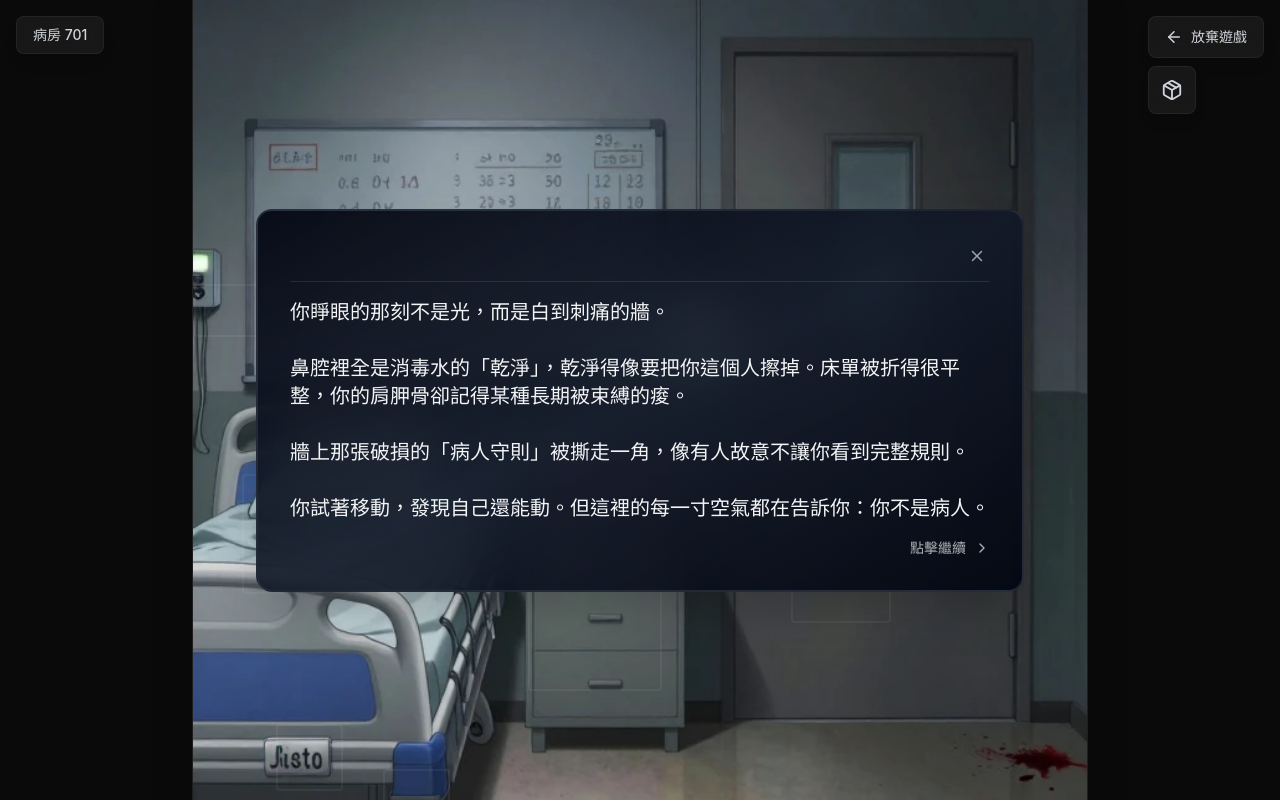
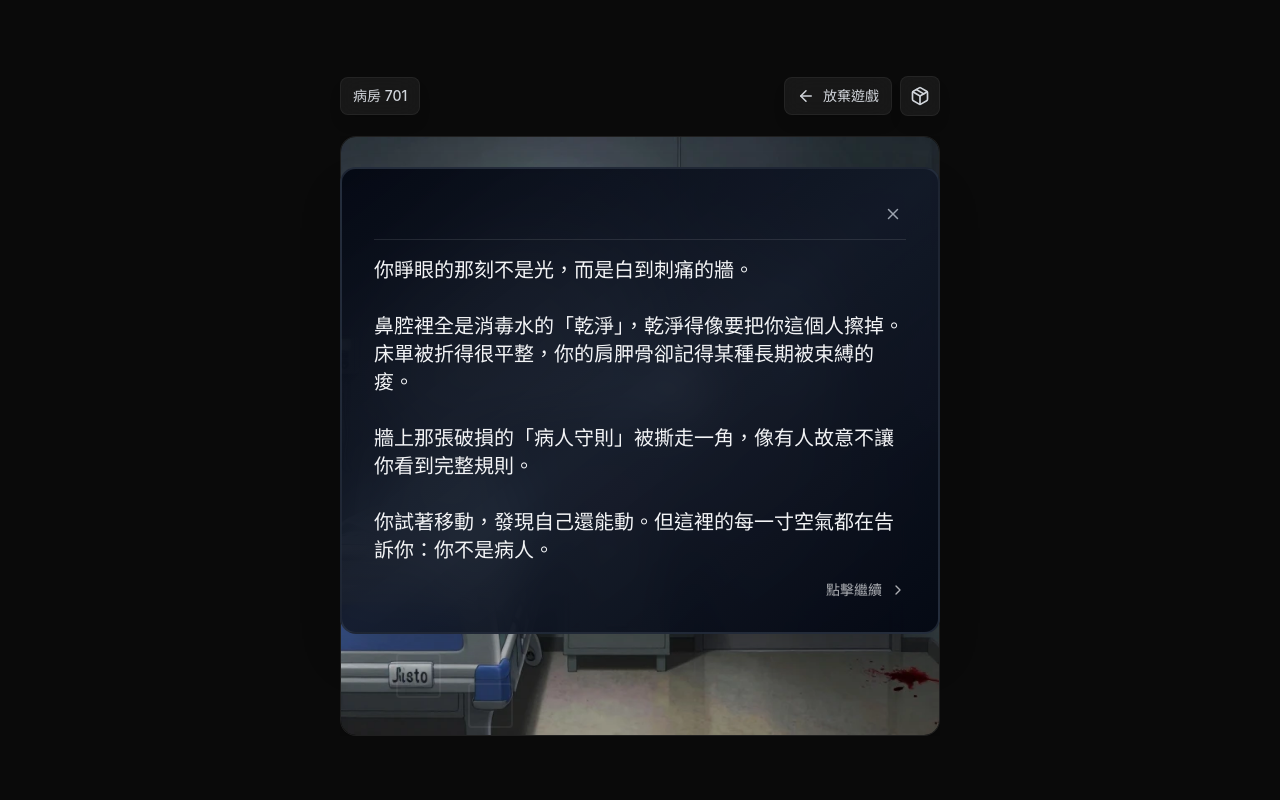
Before and after one commit to WeiKangCheng1984/pink-yoga-mat-escape-game, a Next.js app: page /play/ch1/ch1_sc1 in a window 1280 px wide. Built offline with nearby package versions, Linux system fonts and the light colour scheme.

Commit message:
文案調整、框架調整等

```diff
--- a/app/play/[chapterId]/[sceneId]/page.tsx
+++ b/app/play/[chapterId]/[sceneId]/page.tsx
@@ -1546,113 +1546,86 @@ export default function PlayPage() {
   }
 
   return (
-    <div className="relative min-h-screen bg-dark-bg overflow-hidden">
-      {/* 場景視圖 - 全屏沉浸式 */}
-      <div className={`absolute inset-0 transition-all duration-300 ${
-        showInventory ? 'md:translate-x-[-320px]' : ''
-      }`}>
-        <div className="h-full w-full flex items-center justify-center p-4 md:p-8">
-          <div className="relative w-full max-w-4xl aspect-square bg-dark-surface/30 backdrop-blur-sm rounded-2xl overflow-hidden border border-dark-border/50 shadow-2xl">
-            <SceneView
-              ref={sceneViewRef}
-              scene={scene}
-              onHotspotClick={handleHotspotClick}
-              debug={debug}
-              interactionCount={interactionCount}
-            />
-          </div>
-        </div>
-      </div>
-
-      {/* 浮動控制按鈕組 - 右上角 */}
-      <div className="absolute top-4 right-4 z-30 flex flex-col gap-2">
-        {/* 返回按鈕 */}
+    <div className="relative min-h-screen bg-dark-bg overflow-hidden flex flex-col items-center p-4">
+      {/* 單一中央欄位：頂列 + 場景 + 背包（與手機呈現一致） */}
+      <div className="w-full max-w-[min(600px,100vmin)] flex flex-col relative my-auto">
+        {/* 頂列：左側場景名稱與切換、右側放棄／背包／開發者 */}
+        <div className="relative flex-shrink-0 flex flex-row justify-between items-center gap-2 py-3 mb-2 z-30">
+          {/* 左側：場景名稱 + 場景切換按鈕 */}
+          <div className="flex items-center gap-2 min-w-0">
+            <div className="px-3 py-2 bg-dark-surface/90 backdrop-blur-md border border-dark-border/50 rounded-lg shadow-lg min-w-0">
+              <div className="text-sm font-medium text-gray-300 truncate">{scene.name}</div>
+            </div>
+            {state.visitedScenes.length > 1 && (
+              <button
+                onClick={() => setShowSceneSelector(!showSceneSelector)}
+                className="flex-shrink-0 group flex items-center gap-1.5 px-3 py-2 bg-dark-surface/90 backdrop-blur-md border border-dark-border/50 rounded-lg text-gray-300 hover:text-white hover:bg-dark-surface transition-all duration-200 shadow-lg"
+                title="切換場景"
+              >
+                <MapPin size={18} className="text-gray-300 group-hover:text-blue-400 transition-colors" />
+                <ChevronDown size={16} className={`transition-transform ${showSceneSelector ? 'rotate-180' : ''}`} />
+              </button>
+            )}
+          </div>
+          {/* 右側：放棄遊戲 + 背包 + 開發者按鈕 */}
+          <div className="flex items-center gap-2 flex-shrink-0">
         <button
             onClick={() => setShowQuitConfirm(true)}
-          className="group flex items-center gap-2 px-4 py-2.5 bg-dark-surface/90 backdrop-blur-md border border-dark-border/50 rounded-lg text-gray-300 hover:text-white hover:bg-dark-surface transition-all duration-200 shadow-lg"
+            className="group flex items-center gap-2 px-3 py-2 bg-dark-surface/90 backdrop-blur-md border border-dark-border/50 rounded-lg text-gray-300 hover:text-white hover:bg-dark-surface transition-all duration-200 shadow-lg"
           >
             <ArrowLeft size={18} className="group-hover:translate-x-[-2px] transition-transform" />
-          <span className="text-sm font-medium hidden sm:inline">放棄遊戲</span>
+            <span className="text-sm font-medium">放棄遊戲</span>
           </button>
-
-        {/* 菜單按鈕組 */}
-        <div className="flex flex-col gap-2">
             <button
               onClick={() => setShowInventory(!showInventory)}
-            className="group flex items-center justify-center w-12 h-12 bg-dark-surface/90 backdrop-blur-md border border-dark-border/50 rounded-lg text-gray-300 hover:text-white hover:bg-dark-surface transition-all duration-200 shadow-lg relative"
+              className="group flex items-center justify-center w-10 h-10 bg-dark-surface/90 backdrop-blur-md border border-dark-border/50 rounded-lg text-gray-300 hover:text-white hover:bg-dark-surface transition-all duration-200 shadow-lg relative"
               title="背包"
             >
-            <Package size={22} className="text-gray-300 group-hover:text-blue-400 transition-colors" />
+              <Package size={20} className="text-gray-300 group-hover:text-blue-400 transition-colors" />
               {state.inventory.length > 0 && (
-              <span className="absolute -top-1 -right-1 w-5 h-5 bg-red-500 rounded-full flex items-center justify-center text-xs font-bold text-white border-2 border-dark-bg shadow-lg animate-pulse">
+                <span className="absolute -top-0.5 -right-0.5 w-4 h-4 bg-red-500 rounded-full flex items-center justify-center text-[10px] font-bold text-white border-2 border-dark-bg shadow-lg animate-pulse">
                   {state.inventory.length}
                 </span>
               )}
             </button>
-          {/* 開發者模式按鈕 - 僅在 URL 參數 ?dev=1 時顯示 */}
             {devMode && (
               <button
                 onClick={() => setShowDeveloperPanel(!showDeveloperPanel)}
-              className={`group flex items-center justify-center w-12 h-12 backdrop-blur-md border rounded-lg transition-all duration-200 shadow-lg ${
+                className={`group flex items-center justify-center w-10 h-10 backdrop-blur-md border rounded-lg transition-all duration-200 shadow-lg ${
                   showDeveloperPanel
                     ? 'bg-purple-600/30 border-purple-500 text-purple-200'
                     : 'bg-purple-600/10 border-purple-500/30 text-purple-400/50 hover:bg-purple-600/20 hover:border-purple-500/50 hover:text-purple-300'
                 }`}
                 title="開發者模式 (僅在 ?dev=1 時可用)"
               >
-              <Code size={22} className="transition-colors" />
+                <Code size={20} className="transition-colors" />
               </button>
             )}
           </div>
         </div>
 
-      {/* 場景名稱和切換按鈕 - 左上角浮動 */}
-      <div className="absolute top-4 left-4 z-30 flex gap-2">
-        <div className="px-4 py-2 bg-dark-surface/90 backdrop-blur-md border border-dark-border/50 rounded-lg shadow-lg">
-          <div className="text-sm font-medium text-gray-300">{scene.name}</div>
-        </div>
-        {/* 場景切換按鈕 */}
-        {state.visitedScenes.length > 1 && (
-          <button
-            onClick={() => setShowSceneSelector(!showSceneSelector)}
-            className="group flex items-center gap-2 px-4 py-2 bg-dark-surface/90 backdrop-blur-md border border-dark-border/50 rounded-lg text-gray-300 hover:text-white hover:bg-dark-surface transition-all duration-200 shadow-lg"
-            title="切換場景"
-          >
-            <MapPin size={18} className="text-gray-300 group-hover:text-blue-400 transition-colors" />
-            <ChevronDown size={16} className={`transition-transform ${showSceneSelector ? 'rotate-180' : ''}`} />
-          </button>
-        )}
-      </div>
-
-      {/* 場景選擇器 */}
+        {/* 場景選擇器下拉 - 相對於頂列 */}
         {showSceneSelector && state.visitedScenes.length > 1 && (
           <>
-          {/* 背景遮罩，點擊關閉 */}
-          <div
-            className="fixed inset-0 z-20"
-            onClick={() => setShowSceneSelector(false)}
-          />
-          <div className="absolute top-20 left-4 z-30 w-64 bg-dark-surface/95 backdrop-blur-xl border border-dark-border rounded-lg shadow-2xl p-4">
+            <div className="fixed inset-0 z-20" onClick={() => setShowSceneSelector(false)} aria-hidden="true" />
+            <div className="absolute top-14 left-0 mt-1 z-30 w-64 bg-dark-surface/95 backdrop-blur-xl border border-dark-border rounded-lg shadow-2xl p-4">
               <div className="text-xs uppercase tracking-widest text-gray-400 mb-3">已訪問的場景</div>
-          <div className="space-y-2 max-h-96 overflow-y-auto">
+              <div className="space-y-2 max-h-72 overflow-y-auto">
                 {state.visitedScenes.map((visitedSceneId) => {
                   const visitedScene = scenes[visitedSceneId];
                   if (!visitedScene) return null;
                   const isCurrentScene = visitedSceneId === sceneId;
-
                   return (
                     <button
                       key={visitedSceneId}
                       onClick={() => {
                         if (!engineRef.current) return;
                         const engine = engineRef.current;
-                    // 切換場景，但保留所有狀態
                         engine.applyEffect({
                           type: 'changeScene',
                           chapterId: visitedScene.chapterId,
                           sceneId: visitedSceneId,
                         });
-                    // 保存狀態
                         if (typeof window !== 'undefined') {
                           try {
                             localStorage.setItem('gameState', JSON.stringify(engine.getState()));
@@ -1660,7 +1633,6 @@ export default function PlayPage() {
                             console.warn('無法保存遊戲狀態:', e);
                           }
                         }
-                    // 導航到新場景
                         router.push(`/play/${visitedScene.chapterId}/${visitedSceneId}`);
                         setShowSceneSelector(false);
                         setRefreshKey(prev => prev + 1);
@@ -1676,14 +1648,10 @@ export default function PlayPage() {
                         <div>
                           <div className="text-sm font-medium">{visitedScene.name}</div>
                           {visitedScene.description && (
-                        <div className="text-xs text-gray-400 mt-1 line-clamp-1">
-                          {visitedScene.description}
-                        </div>
+                            <div className="text-xs text-gray-400 mt-1 line-clamp-1">{visitedScene.description}</div>
                           )}
                         </div>
-                    {isCurrentScene && (
-                      <div className="text-xs text-blue-400 font-medium">當前</div>
-                    )}
+                        {isCurrentScene && <div className="text-xs text-blue-400 font-medium">當前</div>}
                       </div>
                     </button>
                   );
@@ -1693,14 +1661,25 @@ export default function PlayPage() {
           </>
         )}
 
-      {/* 側邊道具欄 - 從右側滑入 */}
-      <div className={`fixed top-0 right-0 h-full w-80 bg-dark-surface/95 backdrop-blur-xl border-l border-dark-border z-40 transform transition-transform duration-300 ease-out ${
-        showInventory ? 'translate-x-0' : 'translate-x-full'
-      }`}>
-        <div className="h-full flex flex-col">
-          {/* 道具欄標題 */}
-          <div className="flex items-center justify-between p-4 border-b border-dark-border">
-            <h2 className="text-lg font-semibold text-gray-200">背包</h2>
+        {/* 場景區塊 + 背包（背包疊在場景右側，關閉時隱藏於右側外） */}
+        <div className="relative w-full overflow-hidden">
+          <div className="relative w-full aspect-square bg-dark-surface/30 backdrop-blur-sm rounded-2xl overflow-hidden border border-dark-border/50 shadow-2xl">
+            <SceneView
+              ref={sceneViewRef}
+              scene={scene}
+              onHotspotClick={handleHotspotClick}
+              debug={debug}
+              interactionCount={interactionCount}
+            />
+          </div>
+          {/* 背包 - 點選按鈕後滑入顯示，關閉時滑出隱藏 */}
+          <div
+            className={`absolute top-0 right-0 h-full w-72 max-w-[85%] bg-dark-surface/95 backdrop-blur-xl border-l border-dark-border z-40 flex flex-col transform transition-transform duration-300 ease-out ${
+              showInventory ? 'translate-x-0' : 'translate-x-full pointer-events-none'
+            }`}
+          >
+            <div className="flex items-center justify-between p-3 border-b border-dark-border">
+              <h2 className="text-base font-semibold text-gray-200">背包</h2>
               <button
                 onClick={() => setShowInventory(false)}
                 className="p-1.5 text-gray-400 hover:text-white hover:bg-dark-card rounded transition-colors"
@@ -1708,13 +1687,9 @@ export default function PlayPage() {
                 <X size={20} />
               </button>
             </div>
-
-          {/* 道具列表 */}
-          <div className="flex-1 overflow-y-auto p-4">
-            <Inventory
-              itemIds={state.inventory}
-              onItemClick={handleItemClick}
-            />
+            <div className="flex-1 overflow-y-auto p-3">
+              <Inventory itemIds={state.inventory} onItemClick={handleItemClick} />
+            </div>
           </div>
         </div>
       </div>
@@ -1882,7 +1857,7 @@ export default function PlayPage() {
       {/* 放棄遊戲確認對話框 */}
       {showQuitConfirm && (
         <div className="fixed inset-0 z-50 flex items-center justify-center p-4 bg-black/60 backdrop-blur-sm">
-          <div className="bg-gradient-to-br from-dark-card to-dark-surface border-2 border-dark-border rounded-2xl p-6 md:p-8 max-w-md w-full shadow-2xl">
+          <div className="bg-gradient-to-br from-dark-card to-dark-surface border-2 border-dark-border rounded-2xl p-6 md:p-8 max-w-[min(600px,100vmin)] w-full shadow-2xl">
             <div className="mb-6">
               <h3 className="text-xl font-semibold text-gray-200 mb-2">確認放棄遊戲</h3>
               <p className="text-sm text-gray-400 leading-relaxed">
@@ -1931,7 +1906,7 @@ export default function PlayPage() {
       {/* 第一空間門確認對話框 */}
       {showDoor701Confirm && (
         <div className="fixed inset-0 z-50 flex items-center justify-center p-4 bg-black/60 backdrop-blur-sm">
-          <div className="bg-gradient-to-br from-dark-card to-dark-surface border-2 border-dark-border rounded-2xl p-6 md:p-8 max-w-md w-full shadow-2xl">
+          <div className="bg-gradient-to-br from-dark-card to-dark-surface border-2 border-dark-border rounded-2xl p-6 md:p-8 max-w-[min(600px,100vmin)] w-full shadow-2xl">
             <div className="mb-6">
               <h3 className="text-xl font-semibold text-gray-200 mb-2">離開病房 701</h3>
               <p className="text-sm text-gray-400 leading-relaxed">
@@ -1983,7 +1958,7 @@ export default function PlayPage() {
       {/* 702號病房門確認對話框 */}
       {showDoor702Confirm && (
         <div className="fixed inset-0 z-50 flex items-center justify-center p-4 bg-black/60 backdrop-blur-sm">
-          <div className="bg-gradient-to-br from-dark-card to-dark-surface border-2 border-dark-border rounded-2xl p-6 md:p-8 max-w-md w-full shadow-2xl">
+          <div className="bg-gradient-to-br from-dark-card to-dark-surface border-2 border-dark-border rounded-2xl p-6 md:p-8 max-w-[min(600px,100vmin)] w-full shadow-2xl">
             <div className="mb-6">
               <h3 className="text-xl font-semibold text-gray-200 mb-2">702號病房</h3>
               <p className="text-sm text-gray-400 leading-relaxed">
@@ -2035,7 +2010,7 @@ export default function PlayPage() {
       {/* 第四空間垂降確認對話框 */}
       {showDescendConfirm && (
         <div className="fixed inset-0 z-50 flex items-center justify-center p-4 bg-black/60 backdrop-blur-sm">
-          <div className="bg-gradient-to-br from-dark-card to-dark-surface border-2 border-dark-border rounded-2xl p-6 md:p-8 max-w-md w-full shadow-2xl">
+          <div className="bg-gradient-to-br from-dark-card to-dark-surface border-2 border-dark-border rounded-2xl p-6 md:p-8 max-w-[min(600px,100vmin)] w-full shadow-2xl">
             <div className="mb-6">
               <h3 className="text-xl font-semibold text-gray-200 mb-2">垂降到二樓露台</h3>
               <p className="text-sm text-gray-400 leading-relaxed">
@@ -2087,7 +2062,7 @@ export default function PlayPage() {
       {/* 第三空間落地窗確認對話框 */}
       {showWindow702Confirm && (
         <div className="fixed inset-0 z-50 flex items-center justify-center p-4 bg-black/60 backdrop-blur-sm">
-          <div className="bg-gradient-to-br from-dark-card to-dark-surface border-2 border-dark-border rounded-2xl p-6 md:p-8 max-w-md w-full shadow-2xl">
+          <div className="bg-gradient-to-br from-dark-card to-dark-surface border-2 border-dark-border rounded-2xl p-6 md:p-8 max-w-[min(600px,100vmin)] w-full shadow-2xl">
             <div className="mb-6">
               <h3 className="text-xl font-semibold text-gray-200 mb-2">離開病房 702</h3>
               <p className="text-sm text-gray-400 leading-relaxed">
--- a/components/ArrangementPuzzle.tsx
+++ b/components/ArrangementPuzzle.tsx
@@ -66,7 +66,7 @@ export default function ArrangementPuzzle({ puzzle, onSolve, onClose, error: ext
 
   return (
     <div className="fixed inset-0 z-50 flex items-center justify-center p-4 bg-black/60 backdrop-blur-sm">
-      <div className="bg-gradient-to-br from-dark-card to-dark-surface border-2 border-dark-border rounded-2xl p-6 md:p-8 max-w-lg w-full shadow-2xl">
+      <div className="bg-gradient-to-br from-dark-card to-dark-surface border-2 border-dark-border rounded-2xl p-6 md:p-8 max-w-[min(600px,100vmin)] w-full shadow-2xl">
         {/* 標題欄 */}
         <div className="flex items-center justify-between mb-6">
           <div className="flex items-center gap-3">
--- a/components/CombinationLock.tsx
+++ b/components/CombinationLock.tsx
@@ -38,7 +38,7 @@ export default function CombinationLock({ puzzle, onSolve, onClose, error: exter
 
   return (
     <div className="fixed inset-0 z-50 flex items-center justify-center p-4 bg-black/60 backdrop-blur-sm">
-      <div className="bg-gradient-to-br from-dark-card to-dark-surface border-2 border-dark-border rounded-2xl p-6 md:p-8 max-w-md w-full shadow-2xl">
+      <div className="bg-gradient-to-br from-dark-card to-dark-surface border-2 border-dark-border rounded-2xl p-6 md:p-8 max-w-[min(600px,100vmin)] w-full shadow-2xl">
         {/* 標題欄 */}
         <div className="flex items-center justify-between mb-6">
           <div className="flex items-center gap-3">
--- a/components/DeveloperPanel.tsx
+++ b/components/DeveloperPanel.tsx
@@ -27,7 +27,7 @@ export default function DeveloperPanel({ onClose, currentChapterId, currentScene
 
   return (
     <div className="fixed inset-0 z-[100] flex items-center justify-center p-4 bg-black/80 backdrop-blur-sm">
-      <div className="bg-gradient-to-br from-dark-card to-dark-surface border-2 border-purple-500/50 rounded-2xl p-6 md:p-8 max-w-4xl w-full shadow-2xl max-h-[90vh] overflow-y-auto">
+      <div className="bg-gradient-to-br from-dark-card to-dark-surface border-2 border-purple-500/50 rounded-2xl p-6 md:p-8 max-w-[min(600px,100vmin)] w-full shadow-2xl max-h-[90vh] overflow-y-auto">
         {/* 標題欄 */}
         <div className="flex items-center justify-between mb-6">
           <div className="flex items-center gap-3">
--- a/components/DialogBox.tsx
+++ b/components/DialogBox.tsx
@@ -89,7 +89,7 @@ export default function DialogBox({
       className="fixed inset-0 z-50 flex items-end justify-center p-4 pointer-events-none md:items-center md:p-8"
     >
       <div
-        className={`max-w-3xl w-full p-6 md:p-8 rounded-2xl border-2 backdrop-blur-xl ${styles.container} pointer-events-auto shadow-2xl transform transition-all duration-300 ${
+        className={`max-w-[min(600px,100vmin)] w-full p-6 md:p-8 rounded-2xl border-2 backdrop-blur-xl ${styles.container} pointer-events-auto shadow-2xl transform transition-all duration-300 ${
           isComplete ? 'scale-100' : 'scale-95'
         }`}
       >
--- a/components/PulseClipReader.tsx
+++ b/components/PulseClipReader.tsx
@@ -47,7 +47,7 @@ export default function PulseClipReader({ onClose, onBroadcast }: PulseClipReade
 
   return (
     <div className="fixed inset-0 z-50 flex items-center justify-center p-4 bg-black/60 backdrop-blur-sm">
-      <div className="bg-gradient-to-br from-dark-card to-dark-surface border-2 border-dark-border rounded-2xl p-6 md:p-8 max-w-md w-full shadow-2xl">
+      <div className="bg-gradient-to-br from-dark-card to-dark-surface border-2 border-dark-border rounded-2xl p-6 md:p-8 max-w-[min(600px,100vmin)] w-full shadow-2xl">
         {/* 標題欄 */}
         <div className="flex items-center justify-between mb-6">
           <div className="flex items-center gap-3">
--- a/components/PuzzleInput.tsx
+++ b/components/PuzzleInput.tsx
@@ -42,7 +42,7 @@ export default function PuzzleInput({ puzzle, onSolve, onClose, error: externalE
 
   return (
     <div className="fixed inset-0 z-50 flex items-center justify-center p-4 bg-black/60 backdrop-blur-sm">
-      <div className="bg-gradient-to-br from-dark-card to-dark-surface border-2 border-dark-border rounded-2xl p-6 md:p-8 max-w-md w-full shadow-2xl">
+      <div className="bg-gradient-to-br from-dark-card to-dark-surface border-2 border-dark-border rounded-2xl p-6 md:p-8 max-w-[min(600px,100vmin)] w-full shadow-2xl">
         {/* 標題欄 */}
         <div className="flex items-center justify-between mb-6">
           <div className="flex items-center gap-3">
--- a/components/UVLightPanel.tsx
+++ b/components/UVLightPanel.tsx
@@ -29,7 +29,7 @@ export default function UVLightPanel({ onClose, onReveal }: UVLightPanelProps) {
 
   return (
     <div className="fixed inset-0 z-50 flex items-center justify-center p-4 bg-black/60 backdrop-blur-sm">
-      <div className="bg-gradient-to-br from-dark-card to-dark-surface border-2 border-dark-border rounded-2xl p-6 md:p-8 max-w-md w-full shadow-2xl">
+      <div className="bg-gradient-to-br from-dark-card to-dark-surface border-2 border-dark-border rounded-2xl p-6 md:p-8 max-w-[min(600px,100vmin)] w-full shadow-2xl">
         {/* 標題欄 */}
         <div className="flex items-center justify-between mb-6">
           <div className="flex items-center gap-3">
--- a/components/VisualSelectionPuzzle.tsx
+++ b/components/VisualSelectionPuzzle.tsx
@@ -104,7 +104,7 @@ export default function VisualSelectionPuzzle({
 
   return (
     <div className="fixed inset-0 z-50 flex items-center justify-center p-4 bg-black/60 backdrop-blur-sm">
-      <div className="bg-gradient-to-br from-dark-card to-dark-surface border-2 border-dark-border rounded-2xl max-w-2xl w-full shadow-2xl max-h-[90vh] flex flex-col">
+      <div className="bg-gradient-to-br from-dark-card to-dark-surface border-2 border-dark-border rounded-2xl max-w-[min(600px,100vmin)] w-full shadow-2xl max-h-[90vh] flex flex-col">
         {/* 標題欄 - 固定 */}
         <div className="flex items-center justify-between p-6 md:p-8 pb-4 border-b border-dark-border flex-shrink-0">
           <div className="flex items-center gap-3">
```
Also changed, not shown: app/page.tsx (+7 -2 lines), components/HomeBackground.tsx (added, +83 -0 lines). Lines whose indentation alone changed are shown as unchanged.
